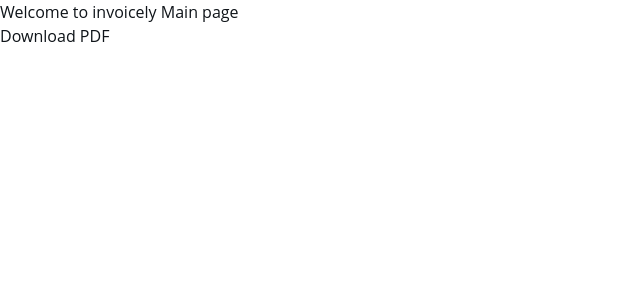
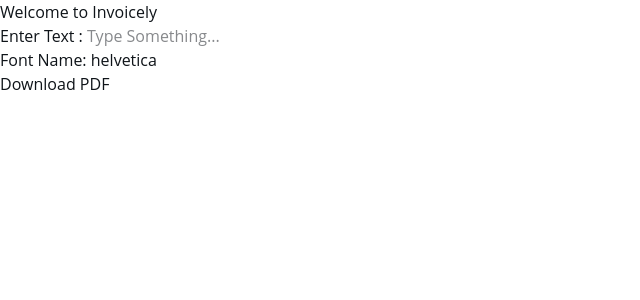
Before and after one commit to ShreyasDutt/invoicely, a Next.js app: page /invoicely in a window 1280 px wide. Shown: the top 300 px of the page, without its empty margins (0-640 px from the left). Built offline with nearby package versions, Linux system fonts and the light colour scheme.

Commit message:
Updated invoicely page

```diff
--- a/app/invoicely/page.tsx
+++ b/app/invoicely/page.tsx
@@ -1,19 +1,57 @@
 "use client"
 
 import { jsPDF } from "jspdf";
+import { useState } from "react";
 
 export default function Home(){
 
-  const savePdf = () =>{
-      const doc = new jsPDF();
-      doc.text("Hello world!", 10, 10);
-      doc.save("a4.pdf");
+  const [text, setText] = useState("");
+  const [font, setFont] = useState("helvetica");
+
+  const savePdf = (e) =>{
+    e.preventDefault();
+    const doc = new jsPDF();
+
+    try {
+      doc.setFont(font);
+    } catch {
+      doc.setFont("helvetica");
+    }
+
+    doc.text(text || "", 10, 20);
+    doc.save("a4.pdf");
   }
 
   return(
-    <div>
-      <h1>Welcome to invoicely Main page</h1>
-      <button onClick={savePdf}>Download PDF</button>
-    </div>
+    <main>
+        <h1>Welcome to Invoicely</h1>
+        <form onSubmit={savePdf}>
+            <label>
+                <span>Enter Text : </span>
+                <input
+                type="text"
+                value={text}
+                onChange={(e) => setText(e.target.value)}
+                placeholder="Type Something..."
+                 />
+            </label>
+            <br />
+            <label>
+                <span>Font Name: </span>
+                <input
+                type="text"
+                value={font}
+                onChange={(e) => setFont(e.target.value)}
+                placeholder="helvetica, times, courier..."
+                 />
+            </label>
+            <br />
+            <button
+            type="submit"
+            >
+                Download PDF
+            </button>
+        </form>
+    </main>
   )
 }
```
